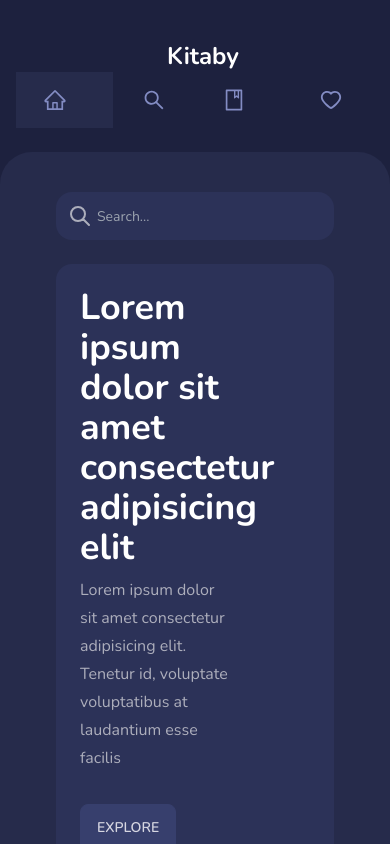
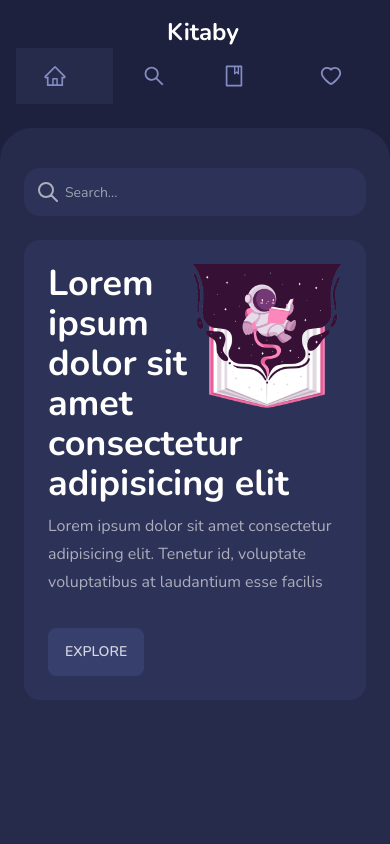
Before and after one commit to HaidarChaitoMena/kitaby, a Next.js app: page / in a window 390 px wide. Shown: the top 844 px of the page. Built offline with nearby package versions, Linux system fonts and the light colour scheme.

Commit message:
finalize the hero component

```diff
--- a/src/app/layout.tsx
+++ b/src/app/layout.tsx
@@ -15,7 +15,7 @@ export default function RootLayout({ children }: { children: React.ReactNode })
   return (
     <html lang='en'>
       <body
-        className={`${nunito.className} prose flex max-w-none flex-col prose-headings:m-0 prose-a:no-underline sm:flex-row`}
+        className={`${nunito.className} prose flex max-w-none flex-col prose-headings:m-0 prose-a:no-underline md:flex-row`}
       >
         <NavBar />
         {children}
--- a/src/app/page.tsx
+++ b/src/app/page.tsx
@@ -3,7 +3,7 @@ import SearchBar from '@/components/home/SearchBar';
 
 export default function Home() {
   return (
-    <main className='h-full min-h-screen w-full rounded-[2rem]  bg-primary p-10 px-14'>
+    <main className='h-full min-h-screen w-full rounded-[2rem]  bg-primary p-10 px-6 md:px-14'>
       <SearchBar />
       <Hero />
     </main>
--- a/src/components/NavBar.tsx
+++ b/src/components/NavBar.tsx
@@ -16,16 +16,16 @@ export default function NavBar({}: props) {
   const pathname = usePathname();
 
   return (
-    <div className='w-full p-4 pr-0 pt-10 sm:w-1/4'>
-      <div className='sm:mb-8 sm:ml-2'>
+    <div className='w-full p-4 pr-0 md:pt-10 md:w-1/4'>
+      <div className='md:mb-8 md:ml-2'>
         <Link className='font-extrabold' href={'/'}>
-          <h2 className='text-center text-white sm:text-start'>Kitaby</h2>
+          <h2 className='text-center text-white md:text-start'>Kitaby</h2>
         </Link>
       </div>
-      <div className='flex flex-row justify-start sm:flex-col'>
+      <div className='flex flex-row justify-start md:flex-col'>
         <Link
           href={'/'}
-          className={`mb-2  flex h-14 w-full items-center justify-center p-5 pl-0 text-start sm:justify-start sm:rounded-l-3xl ${
+          className={`mb-2  flex h-14 w-full items-center justify-center p-5 pl-0 text-start md:justify-start md:rounded-l-3xl ${
             pathname == '/' ? 'bg-primary' : ''
           }`}
         >
@@ -34,7 +34,7 @@ export default function NavBar({}: props) {
         </Link>
         <Link
           href={'/discover'}
-          className={`mb-2  flex h-14 w-full items-center justify-center text-start sm:justify-start sm:rounded-l-3xl sm:p-5 sm:pl-0 ${
+          className={`mb-2  flex h-14 w-full items-center justify-center text-start md:justify-start md:rounded-l-3xl md:p-5 md:pl-0 ${
             pathname == '/discover' ? 'bg-primary' : ''
           }`}
         >
@@ -43,7 +43,7 @@ export default function NavBar({}: props) {
         </Link>
         <Link
           href={'/categories'}
-          className={`mb-2  flex h-14 w-full items-center justify-center p-5 pl-0 text-start sm:justify-start sm:rounded-l-3xl ${
+          className={`mb-2  flex h-14 w-full items-center justify-center p-5 pl-0 text-start md:justify-start md:rounded-l-3xl ${
             pathname == '/categories' ? 'bg-primary' : ''
           }`}
         >
@@ -52,7 +52,7 @@ export default function NavBar({}: props) {
         </Link>
         <Link
           href={'/favorites'}
-          className={`mb-2  flex h-14 w-full items-center justify-center p-5 pl-0 text-start sm:justify-start sm:rounded-l-3xl ${
+          className={`mb-2  flex h-14 w-full items-center justify-center p-5 pl-0 text-start md:justify-start md:rounded-l-3xl ${
             pathname == '/favorites' ? 'bg-primary' : ''
           }`}
         >
--- a/src/components/home/Hero.tsx
+++ b/src/components/home/Hero.tsx
@@ -1,14 +1,17 @@
+import Image from "next/image";
+
 export default function Hero() {
   return (
     <div className='relative mt-6 w-full rounded-2xl bg-secondary p-6'>
-      <div className='mb-2 w-2/3 text-4xl font-bold text-white'>
+        <Image  className="float-right m-0 md:h-48 md:w-56" src={'/static/images/space-book.png'} alt="book" height={150} width={150} />
+      <div className='mb-2 w-full md:w-2/3 text-4xl font-bold text-white'>
         Lorem ipsum dolor sit amet consectetur adipisicing elit
       </div>
-      <div className='mb-8 w-2/3'>
+      <div className='mb-8 w-full md:w-2/3'>
         Lorem ipsum dolor sit amet consectetur adipisicing elit. Tenetur id, voluptate voluptatibus
         at laudantium esse facilis
       </div>
-      <button className='btn btn-neutral  hover:bg-primary'>Explore</button>
+      <button className='btn btn-neutral hover:bg-primary'>Explore</button>
     </div>
   );
 }
```
Also changed, not shown: public/static/images/space-book.png (added).
